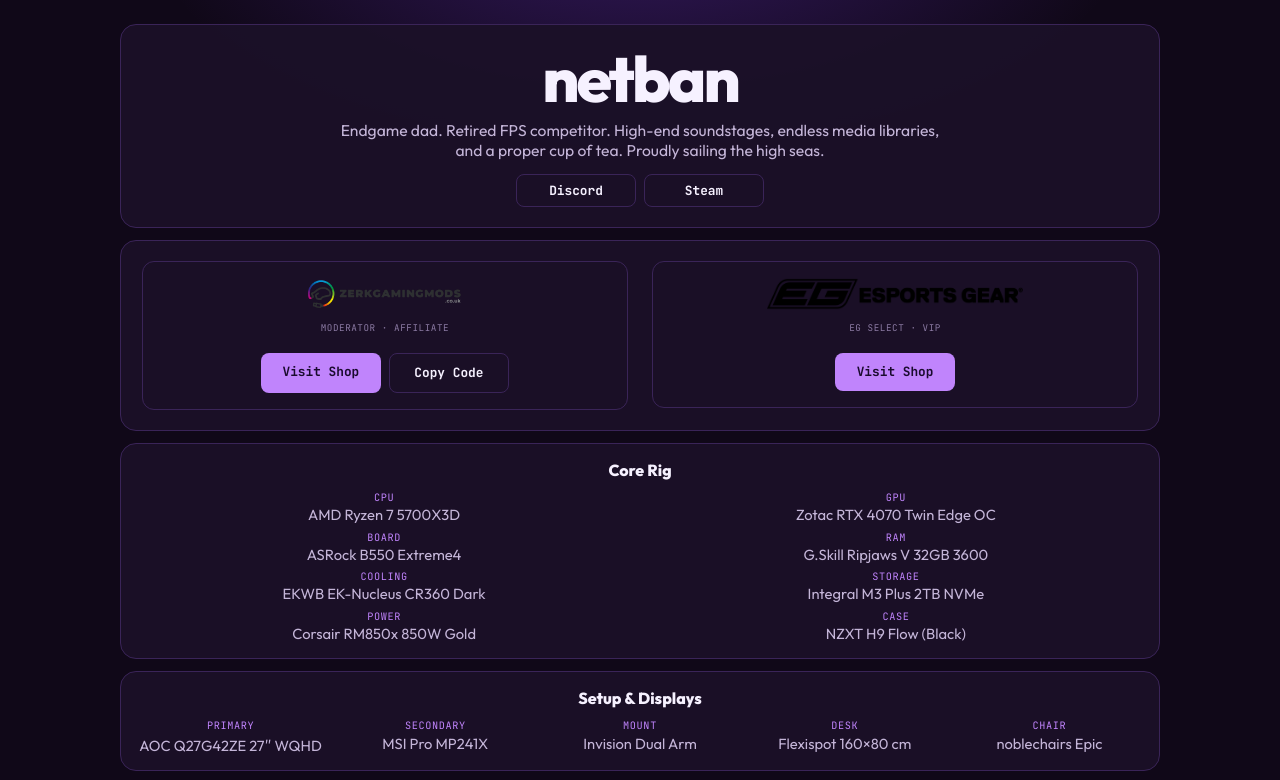
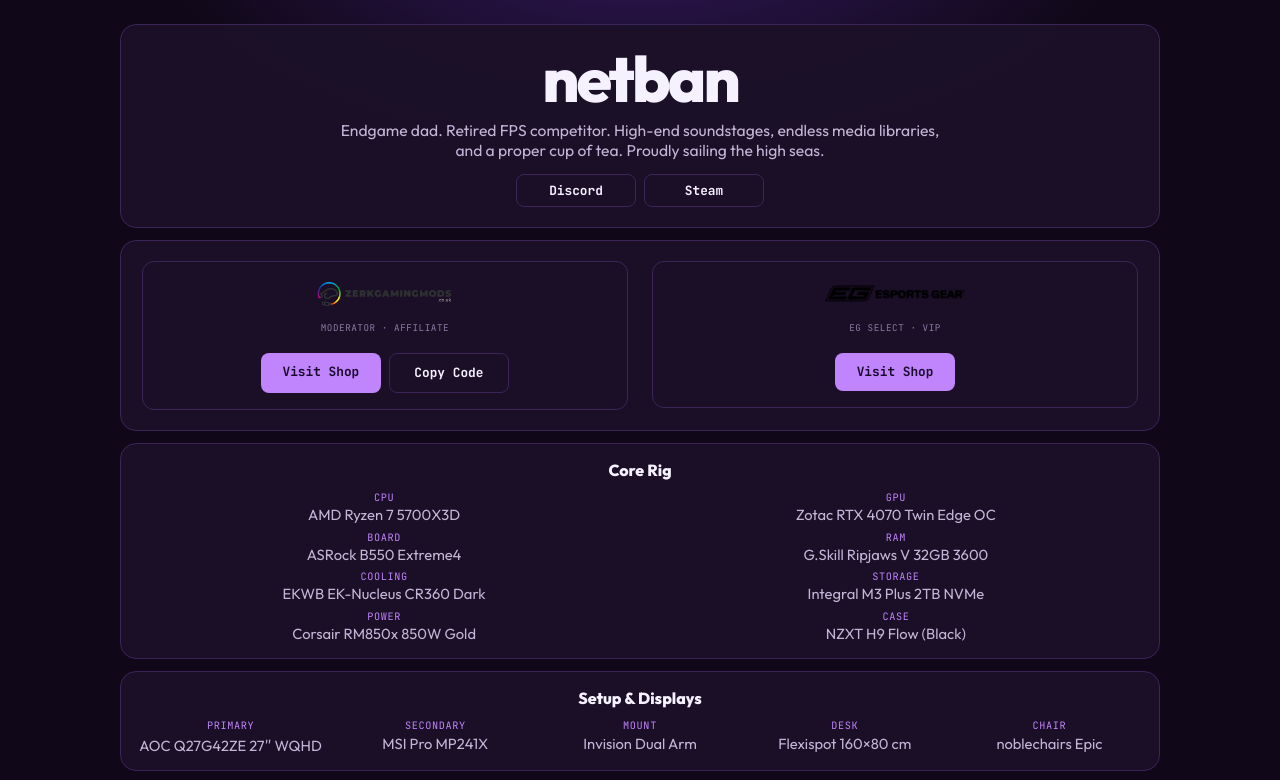
Before and after one commit to Erratikal/netban, a plain HTML site: page index.html in a window 1280 px wide. Shown: the top 780 px of the page. Drawn offline with Linux system fonts and the light colour scheme.

Commit message:
Cap shop logo container width to 140px for equal footprint

```diff
--- a/styles.css
+++ b/styles.css
@@ -75,7 +75,7 @@ h1 {
   border: 1px solid var(--line); border-radius: 12px; padding: 1rem 0.75rem;
 }
 .shop-logo-wrap {
-  width: 100%; height: 32px; display: flex; align-items: center; justify-content: center;
+  width: 100%; max-width: 140px; height: 32px; display: flex; align-items: center; justify-content: center;
 }
 .shop-logo {
   max-width: 100%; max-height: 32px; width: auto; height: auto; object-fit: contain;
```
